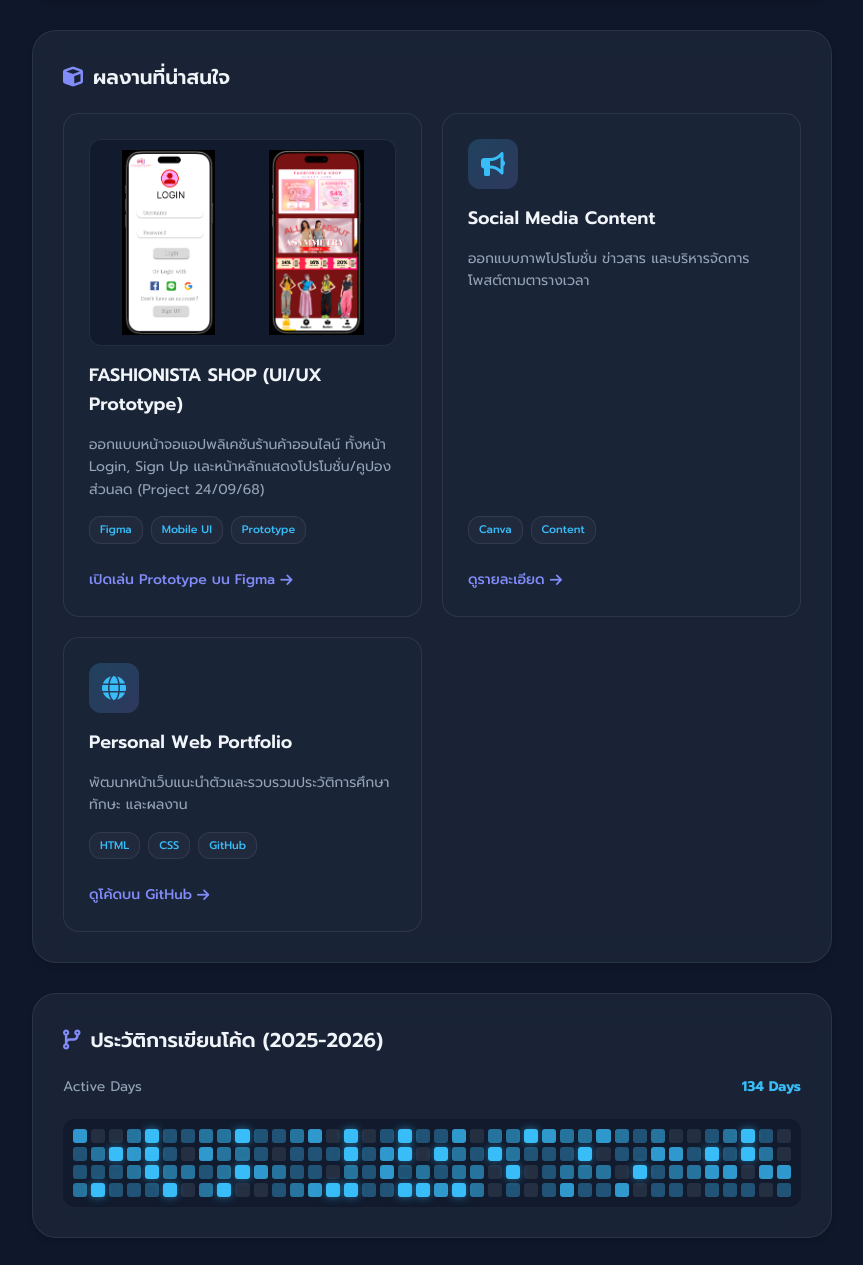
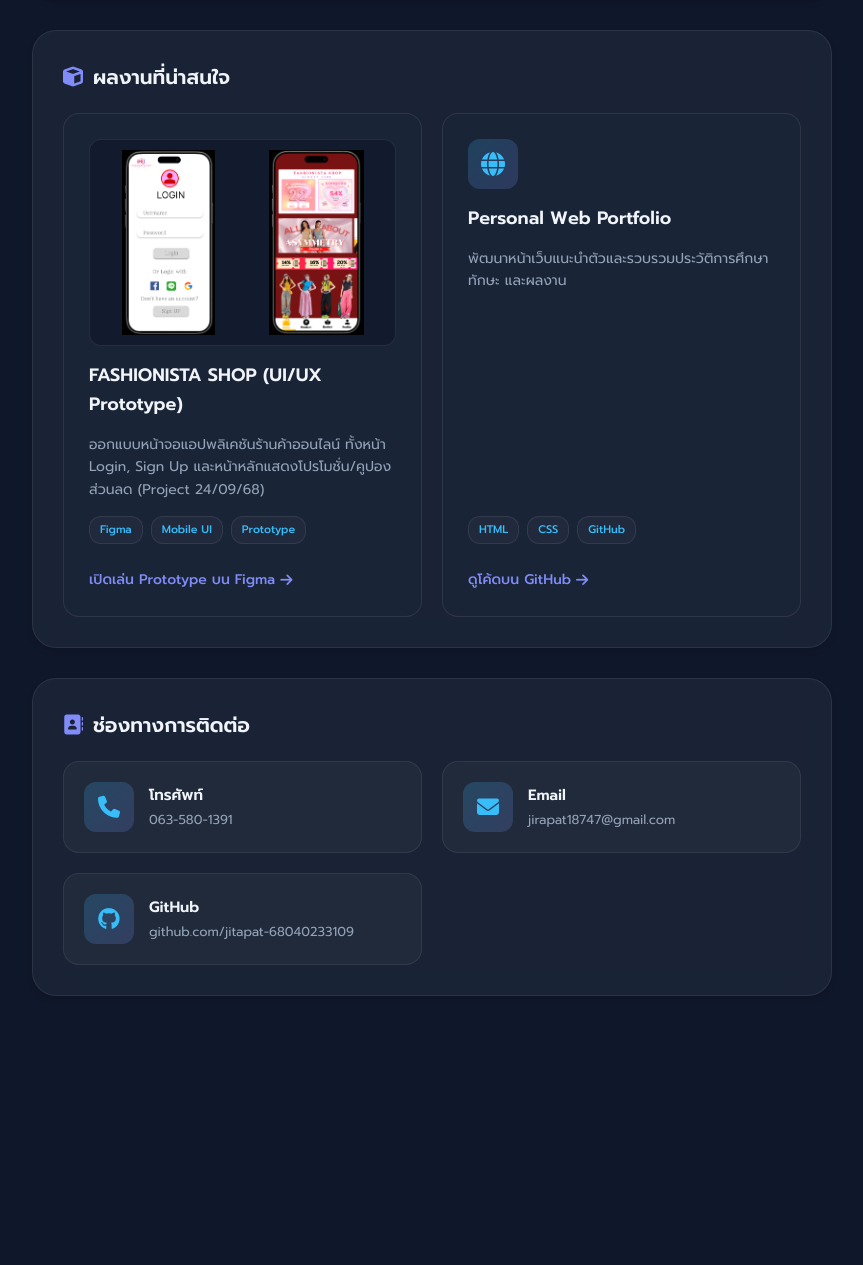
Before and after one commit to jitapat-68040233109/jitapat-68040233109.github.io, a plain HTML site: page index.html in a window 1280 px wide. Shown: the part 2130-3395 px from the top of the page, without its empty margins (388-1251 px from the left). After the commit the page ends 3166 px from the top, so only its background shows below. Drawn offline with Linux system fonts and the light colour scheme.

Commit message:
Update index.html

```diff
--- a/index.html
+++ b/index.html
@@ -987,17 +987,6 @@
                         <div class="view-project"><span data-i18n="proj1Link">เปิดเล่น Prototype บน Figma</span> <i class="fas fa-arrow-right"></i></div>
                     </a>
 
-                    <a href="#" class="project-card">
-                        <div class="project-icon"><i class="fas fa-bullhorn"></i></div>
-                        <h3 class="project-title">Social Media Content</h3>
-                        <p class="project-desc" data-i18n="proj2Desc">ออกแบบภาพโปรโมชั่น ข่าวสาร และบริหารจัดการโพสต์ตามตารางเวลา</p>
-                        <div class="tech-stack">
-                            <span class="tech-tag">Canva</span>
-                            <span class="tech-tag">Content</span>
-                        </div>
-                        <div class="view-project"><span data-i18n="proj2Link">ดูรายละเอียด</span> <i class="fas fa-arrow-right"></i></div>
-                    </a>
-
                     <a href="https://github.com/jitapat-68040233109" target="_blank" class="project-card">
                         <div class="project-icon"><i class="fas fa-globe"></i></div>
                         <h3 class="project-title">Personal Web Portfolio</h3>
@@ -1010,18 +999,6 @@
                         <div class="view-project"><span data-i18n="proj3Link">ดูโค้ดบน GitHub</span> <i class="fas fa-arrow-right"></i></div>
                     </a>
                 </div>
-            </div>
-
-            <!-- ส่วนประวัติการเขียนโค้ด -->
-            <div class="glass-card">
-                <div class="section-header">
-                    <i class="fas fa-code-branch"></i> <span data-i18n="secCode">ประวัติการเขียนโค้ด (2025-2026)</span>
-                </div>
-                <div class="contribution-header">
-                    <span>Active Days</span>
-                    <span id="contribution-count" style="color: var(--accent-primary); font-weight: bold;">0</span>
-                </div>
-                <div class="graph-container" id="contribution-graph"></div>
             </div>
 
             <!-- ส่วนช่องทางการติดต่อ (Contact) -->
```
